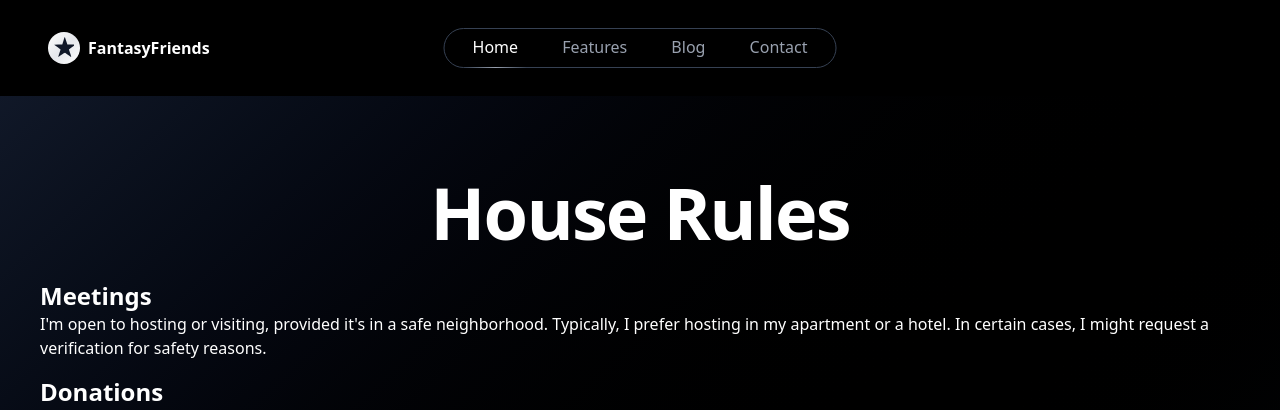
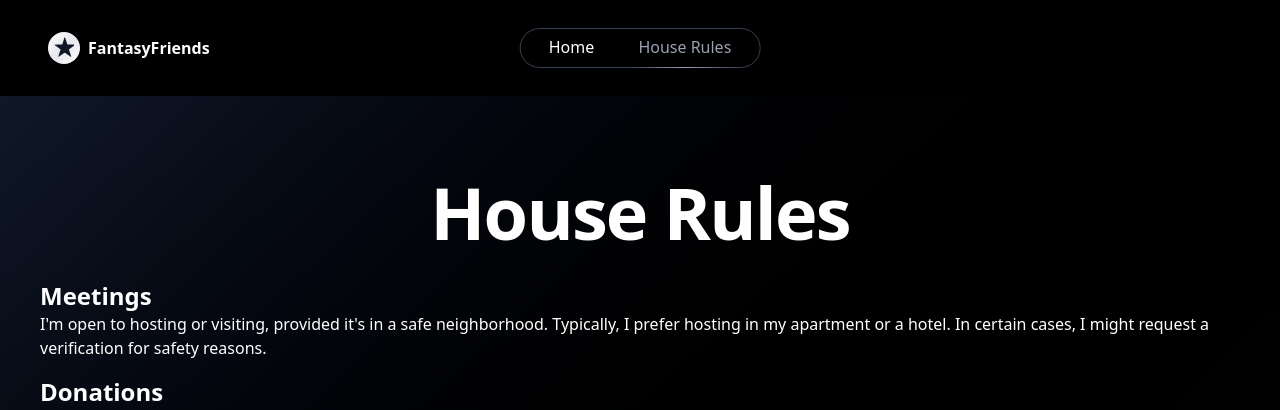
Before and after one commit to josephajibodu/book-alex, a Laravel app: page /house-rules in a window 1280 px wide. Shown: the top 410 px of the page. Run offline with Laravel 12, Linux system fonts and the light colour scheme; style sheets or scripts are compiled from the project's sources; some libraries are stand-ins or nearby versions; some web fonts are replaced.

Commit message:
routing fixed

```diff
--- a/app/Models/Profile.php
+++ b/app/Models/Profile.php
@@ -42,6 +42,12 @@
     {
         $this->addMediaCollection('gallery')
             ->useDisk('public');
+
+        $this->addMediaCollection('featured')
+            ->useDisk('public');
+
+        $this->addMediaCollection('bookings')
+            ->useDisk('public');
     }
 
     public function registerMediaConversions(Media $media = null): void
--- a/resources/views/booking.blade.php
+++ b/resources/views/booking.blade.php
@@ -1,4 +1,4 @@
-<x-layouts.guest :title="__('Booking')">
+<x-layouts.guest :title="__('Book Natasha')">
     <section class="relative w-full px-3 antialiased bg-gradient-to-br from-gray-900 via-black to-gray-800 lg:px-6">
         <div class="relative mx-auto max-w-7xl">
             <div class="container px-6 py-20 mx-auto md:text-center md:px-4">
--- a/resources/views/components/layouts/guest/simple.blade.php
+++ b/resources/views/components/layouts/guest/simple.blade.php
@@ -17,21 +17,29 @@
                         <span>FantasyFriends</span>
                     </a>
                     <div :class="{'flex': showMenu, 'hidden md:flex': !showMenu }" class="absolute z-50 flex-col items-center justify-center w-full h-auto px-2 text-center text-gray-400 -translate-x-1/2 border-0 border-gray-700 rounded-full md:border md:w-auto md:h-10 left-1/2 md:flex-row md:items-center">
-                        <a href="#" class="relative inline-block w-full h-full px-4 py-5 mx-2 font-medium leading-tight text-center text-white md:py-2 group md:w-auto md:px-2 lg:mx-3 md:text-center">
+                        <a href="{{ route('home') }}" class="relative inline-block w-full h-full px-4 py-5 mx-2 font-medium leading-tight text-center text-white md:py-2 group md:w-auto md:px-2 lg:mx-3 md:text-center {{ request()->routeIs('home') ? 'active' : '' }}">
                             <span>Home</span>
-                            <span class="absolute bottom-0 left-0 w-full h-px duration-300 ease-out translate-y-px bg-gradient-to-r md:from-gray-700 md:via-gray-400 md:to-gray-700 from-gray-900 via-gray-600 to-gray-900"></span>
+                            <span class="absolute bottom-0 left-0 w-full h-px duration-300 ease-out translate-y-px bg-gradient-to-r md:from-gray-700 md:via-gray-400 md:to-gray-700 from-gray-900 via-gray-600 to-gray-900 {{ request()->routeIs('home') ? 'block' : 'hidden' }}"></span>
                         </a>
-                        <a href="#" class="relative inline-block w-full h-full px-4 py-5 mx-2 font-medium leading-tight text-center duration-300 ease-out md:py-2 group hover:text-white md:w-auto md:px-2 lg:mx-3 md:text-center">
-                            <span>Features</span>
-                            <span class="absolute bottom-0 w-0 h-px duration-300 ease-out translate-y-px group-hover:left-0 left-1/2 group-hover:w-full bg-gradient-to-r md:from-gray-700 md:via-gray-400 md:to-gray-700 from-gray-900 via-gray-600 to-gray-900"></span>
-                        </a>
-                        <a href="#" class="relative inline-block w-full h-full px-4 py-5 mx-2 font-medium leading-tight text-center duration-300 ease-out md:py-2 group hover:text-white md:w-auto md:px-2 lg:mx-3 md:text-center">
-                            <span>Blog</span>
-                            <span class="absolute bottom-0 w-0 h-px duration-300 ease-out translate-y-px group-hover:left-0 left-1/2 group-hover:w-full bg-gradient-to-r md:from-gray-700 md:via-gray-400 md:to-gray-700 from-gray-900 via-gray-600 to-gray-900"></span>
-                        </a>
-                        <a href="#" class="relative inline-block w-full h-full px-4 py-5 mx-2 font-medium leading-tight text-center duration-300 ease-out md:py-2 group hover:text-white md:w-auto md:px-2 lg:mx-3 md:text-center">
-                            <span>Contact</span>
-                            <span class="absolute bottom-0 w-0 h-px duration-300 ease-out translate-y-px group-hover:left-0 left-1/2 group-hover:w-full bg-gradient-to-r md:from-gray-700 md:via-gray-400 md:to-gray-700 from-gray-900 via-gray-600 to-gray-900"></span>
+
+                        @if (request()->routeIs('profile*'))
+                            <a href="{{ route('profile', ['profile' => request()->route('profile')]) }}" class="relative inline-block w-full h-full px-4 py-5 mx-2 font-medium leading-tight text-center duration-300 ease-out md:py-2 group hover:text-white md:w-auto md:px-2 lg:mx-3 md:text-center {{ request()->routeIs('profile') ? 'active' : '' }}">
+                                <span>Profile</span>
+                                <span class="absolute bottom-0 left-0 w-full h-px duration-300 ease-out translate-y-px bg-gradient-to-r md:from-gray-700 md:via-gray-400 md:to-gray-700 from-gray-900 via-gray-600 to-gray-900 {{ request()->routeIs('profile') ? 'block' : 'hidden' }}"></span>
+                            </a>
+                            <a href="{{ route('profile.galleries', ['profile' => request()->route('profile')]) }}" class="relative inline-block w-full h-full px-4 py-5 mx-2 font-medium leading-tight text-center duration-300 ease-out md:py-2 group hover:text-white md:w-auto md:px-2 lg:mx-3 md:text-center {{ request()->routeIs('profile.galleries') ? 'active' : '' }}">
+                                <span>Galleries</span>
+                                <span class="absolute bottom-0 left-0 w-full h-px duration-300 ease-out translate-y-px bg-gradient-to-r md:from-gray-700 md:via-gray-400 md:to-gray-700 from-gray-900 via-gray-600 to-gray-900 {{ request()->routeIs('profile.galleries') ? 'block' : 'hidden' }}"></span>
+                            </a>
+                            <a href="{{ route('profile.booking', ['profile' => request()->route('profile')]) }}" class="relative inline-block w-full h-full px-4 py-5 mx-2 font-medium leading-tight text-center duration-300 ease-out md:py-2 group hover:text-white md:w-auto md:px-2 lg:mx-3 md:text-center {{ request()->routeIs('profile.booking') ? 'active' : '' }}">
+                                <span>Booking</span>
+                                <span class="absolute bottom-0 left-0 w-full h-px duration-300 ease-out translate-y-px bg-gradient-to-r md:from-gray-700 md:via-gray-400 md:to-gray-700 from-gray-900 via-gray-600 to-gray-900 {{ request()->routeIs('profile.booking') ? 'block' : 'hidden' }}"></span>
+                            </a>
+                        @endif
+
+                        <a href="{{ route('house-rules') }}" class="relative inline-block w-full h-full px-4 py-5 mx-2 font-medium leading-tight text-center duration-300 ease-out md:py-2 group hover:text-white md:w-auto md:px-2 lg:mx-3 md:text-center {{ request()->routeIs('house-rules') ? 'active' : '' }}">
+                            <span>House Rules</span>
+                            <span class="absolute bottom-0 left-0 w-full h-px duration-300 ease-out translate-y-px bg-gradient-to-r md:from-gray-700 md:via-gray-400 md:to-gray-700 from-gray-900 via-gray-600 to-gray-900 {{ request()->routeIs('house-rules') ? 'block' : 'hidden' }}"></span>
                         </a>
                     </div>
                     <div class="fixed top-0 left-0 z-40 items-center hidden w-full h-full p-3 text-sm bg-gray-900 bg-opacity-50 md:w-auto md:bg-transparent md:p-0 md:relative smd:flex" :class="{'flex': showMenu, 'hidden': !showMenu }">
--- a/routes/web.php
+++ b/routes/web.php
@@ -9,32 +9,23 @@
     return view('welcome');
 })->name('home');
 
-Route::view('dashboard', 'dashboard')
-    ->middleware(['auth', 'verified'])
-    ->name('dashboard');
+Route::group(['prefix' => 'p'], function () {
+    Route::redirect('/', '/');
 
-Route::middleware(['auth'])->group(function () {
-    Route::redirect('settings', 'settings/profile');
+    Route::get('{profile:slug}', function () {
+        return view('natasha');
+    })->name('profile');
 
-    Route::get('settings/profile', Profile::class)->name('settings.profile');
-    Route::get('settings/password', Password::class)->name('settings.password');
-    Route::get('settings/appearance', Appearance::class)->name('settings.appearance');
-});
 
-Route::get('natasha', function () {
-    return view('natasha');
-})->name('natasha');
+    Route::get('{profile:slug}/galleries', function () {
+        return view('natasha-galleries');
+    })->name('profile.galleries');
 
-Route::get('natasha-galleries', function () {
-    return view('natasha-galleries');
-})->name('natasha.galleries');
-
-Route::get('booking', function () {
-    return view('booking');
+    Route::get('{profile:slug}/booking', function () {
+        return view('booking');
+    })->name('profile.booking');
 });
 
 Route::get('house-rules', function () {
     return view('house-rules');
-});
-
-require __DIR__.'/auth.php';
+})->name('house-rules');
```
Also changed, not shown: app/Filament/Resources/ProfileResource.php (+7 -4 lines).
